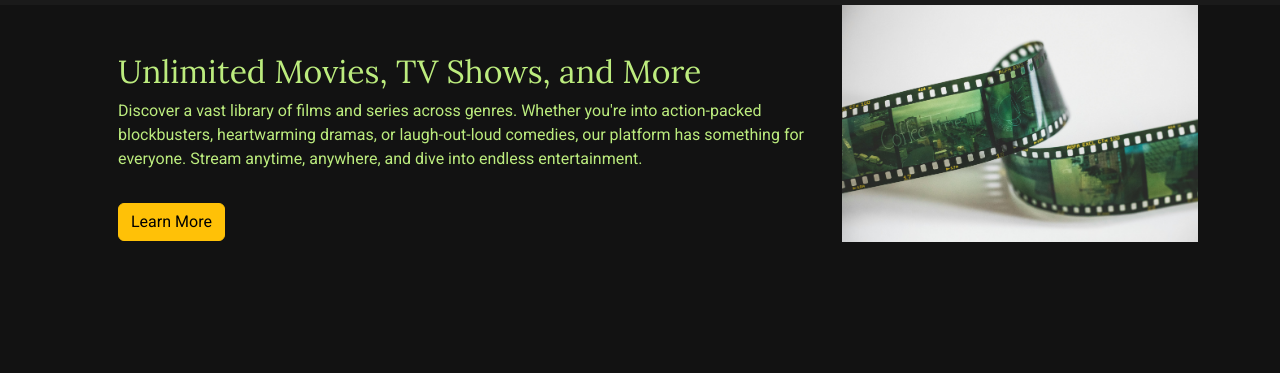
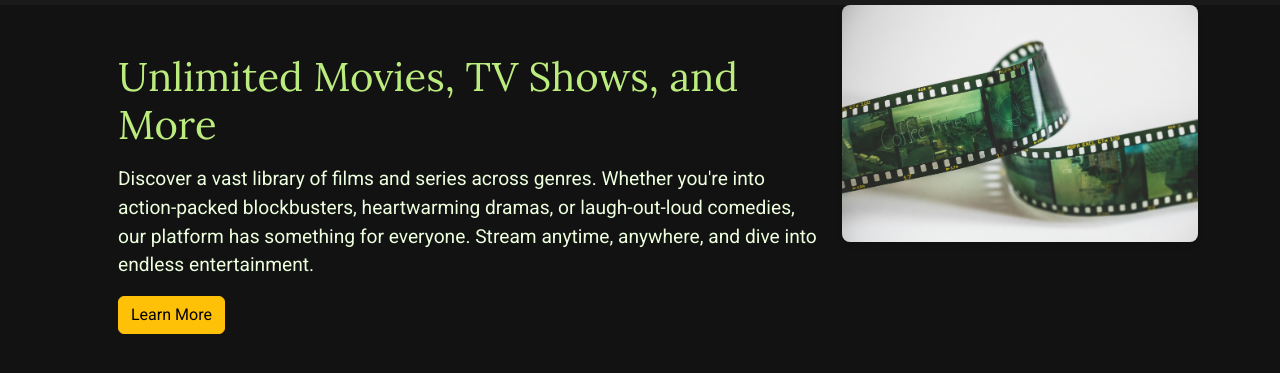
Before and after one commit to Victor400/movie-explorer, a plain HTML site: page index.html in a window 1280 px wide. Shown: the part 61-434 px from the top of the page. Drawn offline with nearby package versions, Linux system fonts and the light colour scheme.

Commit message:
style: enhanced the About section's styling to improve readability and visual appeal:
- Updated .about-header h2 to use the secondary font, increased font size to 2.5rem, and applied the primary color for better emphasis.
- Styled .about-header p with a larger font size (1.2rem), applied the secondary color, set a maximum width of 700px, and centered the text for improved readability.
- Enhanced .about-img img by adding a border-radius of 8px and a subtle box-shadow to give the image a polished look.

```diff
--- a/assets/css/style.css
+++ b/assets/css/style.css
@@ -62,6 +62,27 @@ p {
   display: none;
 }
 
+
+.about-header h2 {
+  font-family: var(--secondary-font);
+  font-size: 2.5rem;
+  color: var(--primary-color);
+  margin-bottom: 1rem;
+}
+
+.about-header p {
+  font-size: 1.2rem;
+  color: var(--secondary-color);
+  max-width: 700px;
+  margin: 0 auto;
+}
+
+.about-img img {
+  border-radius: 8px;
+  box-shadow: 0 4px 6px rgba(0, 0, 0, 0.1);
+}
+
+
 /* Media query for screens 768px and below */
 @media screen and (max-width: 768px) {
 
```
